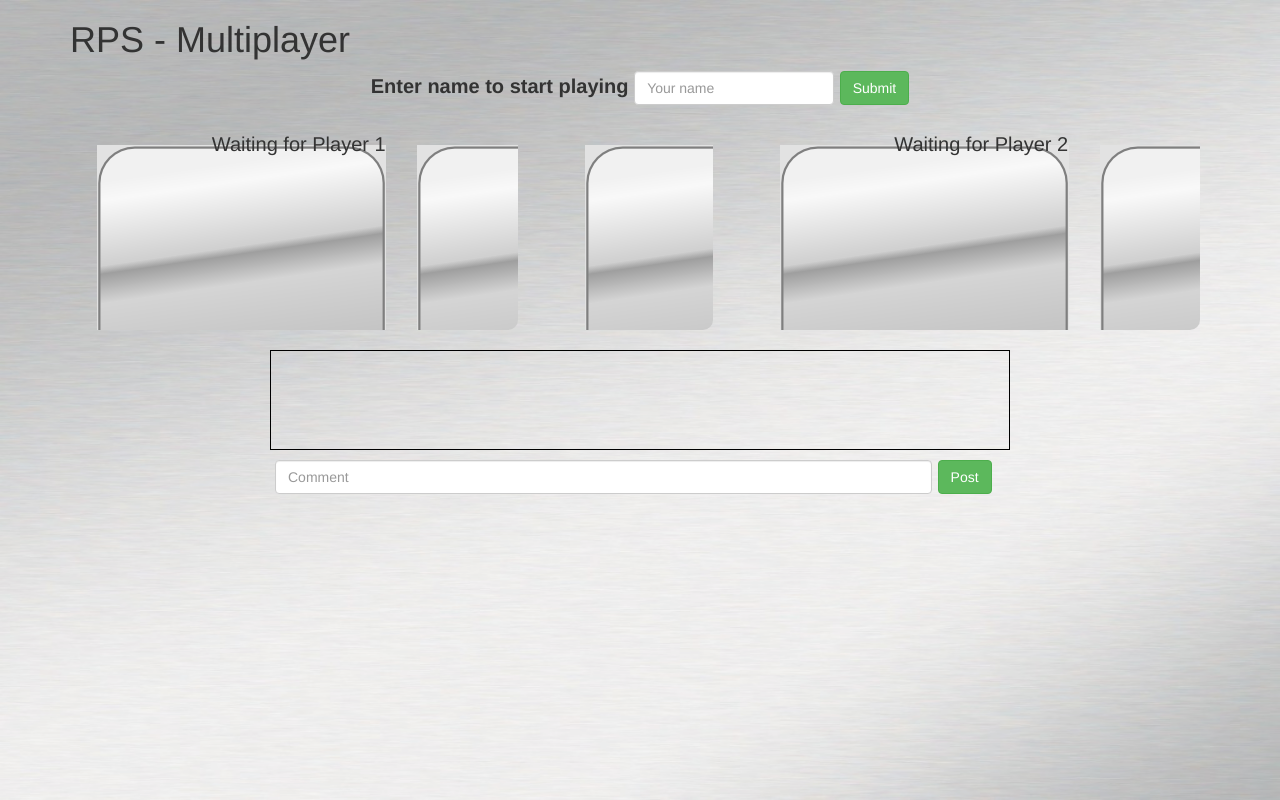
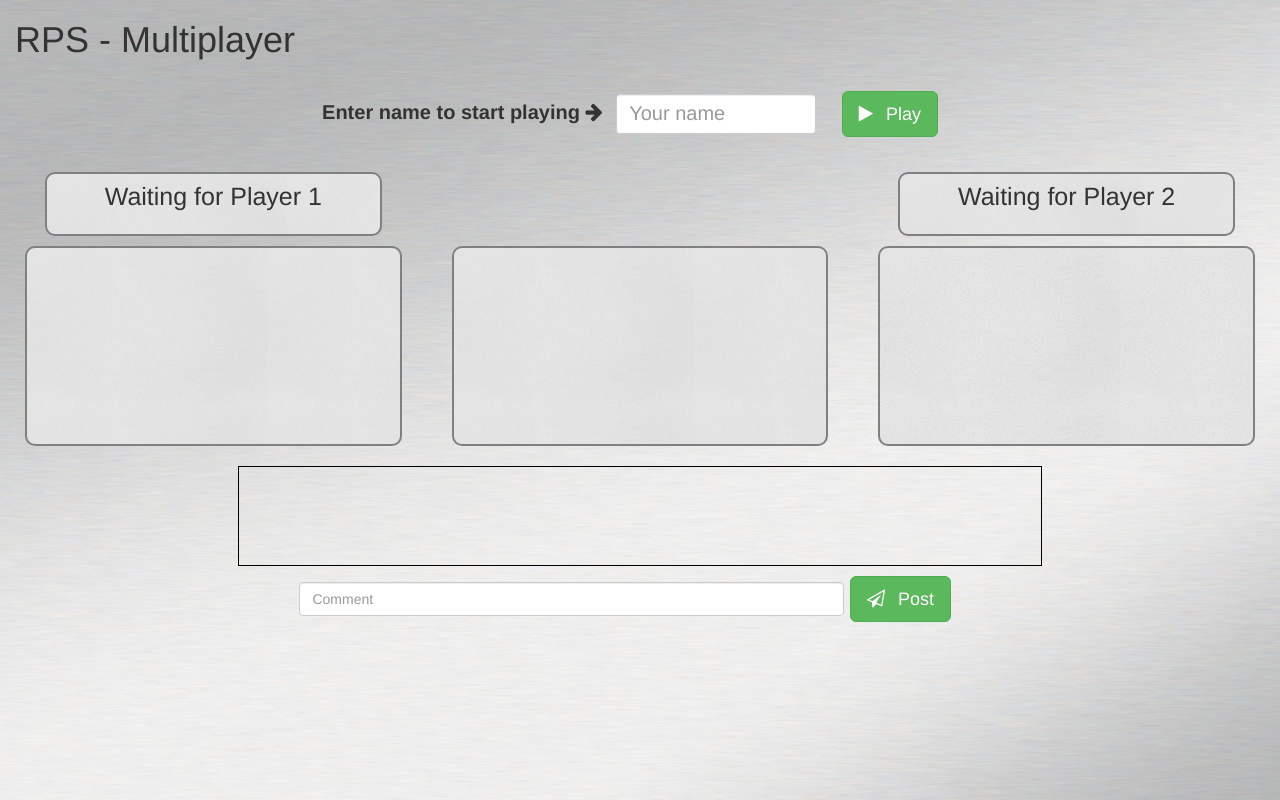
Before and after one commit to AceARK/RPS-Multiplayer, a PHP site: page / in a window 1280 px wide. Run offline with PHP 8.4, Linux system fonts and the light colour scheme; some libraries are stand-ins or nearby versions.

Commit message:
Adding style.

```diff
--- a/assets/css/style.css
+++ b/assets/css/style.css
@@ -10,36 +10,80 @@
 #userName {
 	margin: 0 auto;
 	width: 200px;
+	height: 40px;
+	font-size: 20px;
 }
 
 .messages, .leftSidePanel, .rightSidePanel {
+	border: 2px solid grey;
 	border-radius: 10px;
-	background: url("../images/bezel.png");
+	background: url("../images/whitebg.jpg");
 	min-height: 200px;
 	margin: 10px;
 }
 
-/*.messages {
-	margin-left: 0px;
-	margin-right: 0px;
-}*/
+#right, #left {
+	background: url("../images/whitebg.jpg");
+	min-height: 60px;
+	border: 2px solid grey;
+	border-radius: 10px;
+	margin-right: 30px;
+	margin-left: 30px;
+	padding: 10px;
+	font-size: 25px;
+}
+
+#player_1_Name, #player_2_Name {
+	font-size: 28px;
+	margin-top: -5px;
+}
+
+.messages {
+	padding: 30px;
+	font-size: 40px;
+}
+
+#gameMessage {
+	font-size: 25px;
+	margin-bottom: 30px;
+}
 
 #chatWindow {
 	height: 100px;
 	border: 1px solid black;
 	margin: 10px;
-	margin-left: 200px;
-	margin-right: 200px; /* Do a media query for this for small windows */
 	overflow: scroll;
 	font-size: 15px;
+}
+
+label {
+	margin: 0px;
+}
+
+#username, #startButton {
+	margin: 20px;
+}
+
+i {
+	margin-right: 8px;
 }
 
 button {
 	outline: none !important;
 }
 
+img {
+	height: 80px;
+	width: 80px;
+	margin: 15px;
+}
+
+.leftSidePanel, .rightSidePanel {
+	padding: 50px;
+}
+
 .currentPlayer {
-	border: 2px solid #ffd644;
+	border: 5px solid grey;
 }
 
 .hidden {
@@ -47,21 +91,16 @@
 }
 
 .chosen {
-	height: 60px;
-	width: 80px;
+	height: 120px;
+	width: 120px;
 	display: inline-block;
+	margin: 0px;
 }
 
 .chatUserInfo {
 	background-color: rgba(40,255,222,0.4);
 }
 
-@media (min-width: 768px){
-	.form-inline .form-control {
-		width: 90%;
-	}
+.form-inline .form-control {
+		width: 80%;
 }
-
-.leftSidePanel> .rock {
-	background-image: url("../images/rockLeftButton.jpg");
-}
--- a/index.html
+++ b/index.html
@@ -16,7 +16,7 @@
 	<script src="https://cdn.jsdelivr.net/momentjs/2.12.0/moment.min.js"></script>
 </head>
 <body>
-	<div class="container">
+	<div class="container-fluid">
 		<!-- Heading -->
 		<h1>RPS - Multiplayer</h1>
 		<!-- User login and Start button row -->
@@ -25,54 +25,69 @@
 				<div class="row">
 					<div class="col-xs-12 text-center">
 						<div id="playerMessage"></div>
-						<div id="gameMessage"></div>
 					</div>
 				</div>
 				<div class="row text-center">
 					<div class="col-xs-12">
 						<form class="displayBeforeStart">
 							<div class="form-group form-inline">
-							   	<label for="exampleInputEmail1">Enter name to start playing </label>
+							   	<label for="exampleInputEmail1">Enter name to start playing   <i class="fa fa-arrow-right" aria-hidden="true"></i></label>
 							    <input type="text" class="form-control" id="userName" placeholder="Your name">
-							    <button type="submit" class="form-inline btn btn-success" id="startButton">Submit</button>
+							    <button type="submit" class="form-inline btn btn-lg btn-success" id="startButton"><i class="fa fa-play" aria-hidden="true"></i> Play</button>
 							</div>
 						</form>
 					</div>
 				</div>
 			</div>
 		</div>
+		<!-- Name display row -->
+		<div class="row">
+			<div class="col-xs-12">
+				<div class="row text-center">
+					<div class="col-xs-4">
+						<div id="left">
+							<!-- Player name div -->
+							<div id="player_1_Name"></div>
+							<p id="gameStat1">Waiting for Player 1</p>
+						</div>
+					</div>
+					<div class="col-xs-4 col-xs-offset-4">
+						<div id="right">
+							<!-- Player name div -->
+							<div id="player_2_Name"></div>
+							<p id="gameStat1">Waiting for Player 2</p>
+						</div>
+					</div>
+				</div>
+			</div>
+		</div>
 		<!-- Game row -->
 		<div class="row">
-			<div class="col-sm-12">
+			<div class="col-xs-12">
 				<div class="row text-center">
 					<!-- Left side player panel -->
-					<div class="col-sm-5">
+					<div class="col-xs-4">
 						<div class="leftSidePanel">
-							<p id="gameStat1">Waiting for Player 1</p>
-							<!-- Player name div -->
-							<div id="player_1_Name"></div>
 							<!-- RPS choices div -->
-							<button class="choices rock" data-choice="rock">Rock</button>
-							<button class="choices paper" data-choice="paper">Paper</button>
-							<button class="choices scissors" data-choice="scissors">Scissors</button>
+							<img class="choices" src="assets/images/rockLeftButton.jpg" data-choice="rock">
+							<img class="choices" src="assets/images/paperLeftButton.jpg" data-choice="paper">
+							<img class="choices" src="assets/images/scissorLeftButton.jpg" data-choice="scissors">
 						</div>
 					</div>
 					<!-- Middle message panel -->
-					<div class="col-sm-2">
+					<div class="col-xs-4">
 						<div class="messages">
+							<div id="gameMessage"></div>
 							<div id="message"></div>
 						</div>
 					</div>
 					<!-- Right side player panel -->
-					<div class="col-sm-5">
+					<div class="col-xs-4">
 						<div class="rightSidePanel">
-							<p id="gameStat2">Waiting for Player 2</p>
-							<!-- Player name div -->
-							<div id="player_2_Name"></div>
 							<!-- RPS choices div -->
-							<button class="choices rock" data-choice="rock">Rock</button>
-							<button class="choices paper" data-choice="paper">Paper</button>
-							<button class="choices scissors" data-choice="scissors">Scissors</button>
+							<img class="choices" src="assets/images/rockRightButton.jpg" data-choice="rock">
+							<img class="choices" src="assets/images/paperRightButton.jpg" data-choice="paper">
+							<img class="choices" src="assets/images/scissorRightButton.jpg" data-choice="scissors">
 						</div>
 					</div>
 				</div>
@@ -80,15 +95,15 @@
 		</div>
 		<!-- Chat Section -->
 		<div class="row">
-			<div class="col-xs-12">
+			<div class="col-xs-12 col-sm-10 col-sm-offset-1 col-md-8 col-md-offset-2">
 				<div id="chatWindow">
 			</div>
 			<div class="row">
-				<div class="col-xs-12">
+				<div class="col-xs-12 col-sm-10 col-sm-offset-1">
 					<form id="chat-form">
-						<div class="chat-form form-group form-inline col-xs-8 col-xs-offset-2">
+						<div class="chat-form form-group form-inline">
 						    <input type="text" class="form-control" id="comment" placeholder="Comment">
-						    <button type="submit" class="btn btn-success" id="postComment">Post</button>
+						    <button type="submit" class="btn btn-lg btn-success" id="postComment"><i class="fa fa-paper-plane-o" aria-hidden="true"></i> Post</button>
 						</div>
 					</form>
 				</div>
```
Also changed, not shown: assets/images/paper.jpeg, assets/images/paperLeftButton.jpg, assets/images/paperRight.jpeg, assets/images/paperRightButton.jpg, assets/images/rock.jpeg, assets/images/rockLeftButton.jpg, assets/images/rockRight.jpeg, assets/images/rockRightButton.jpg, assets/images/scissorLeftButton.jpg, assets/images/scissorRightButton.jpg, assets/images/scissors.jpeg, assets/images/scissorsLeft.jpg, assets/images/whitebg.jpg (added).
